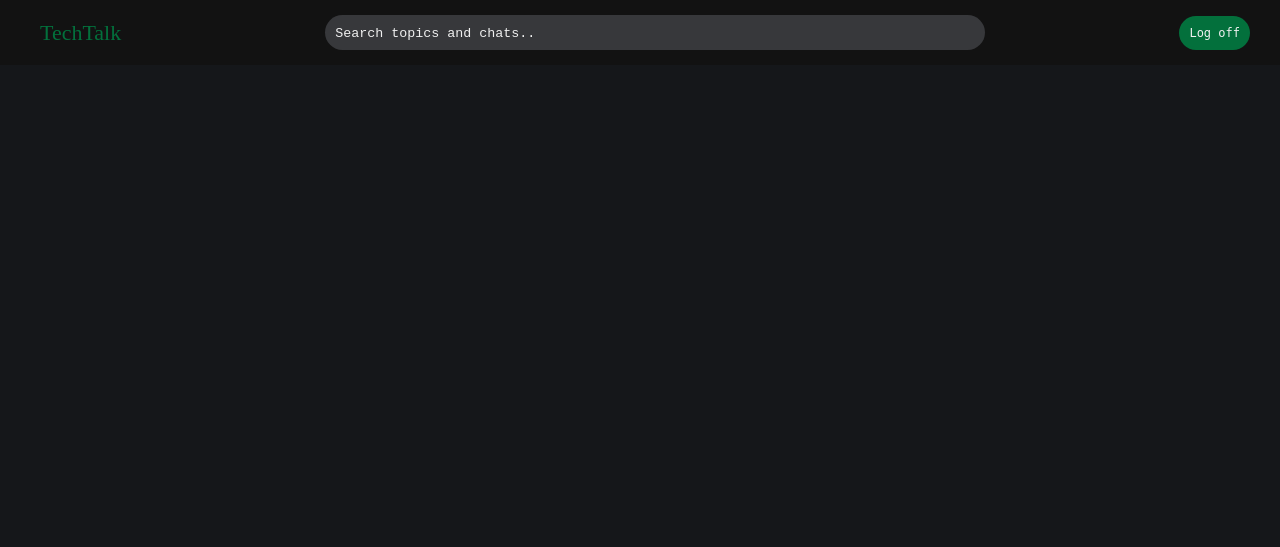
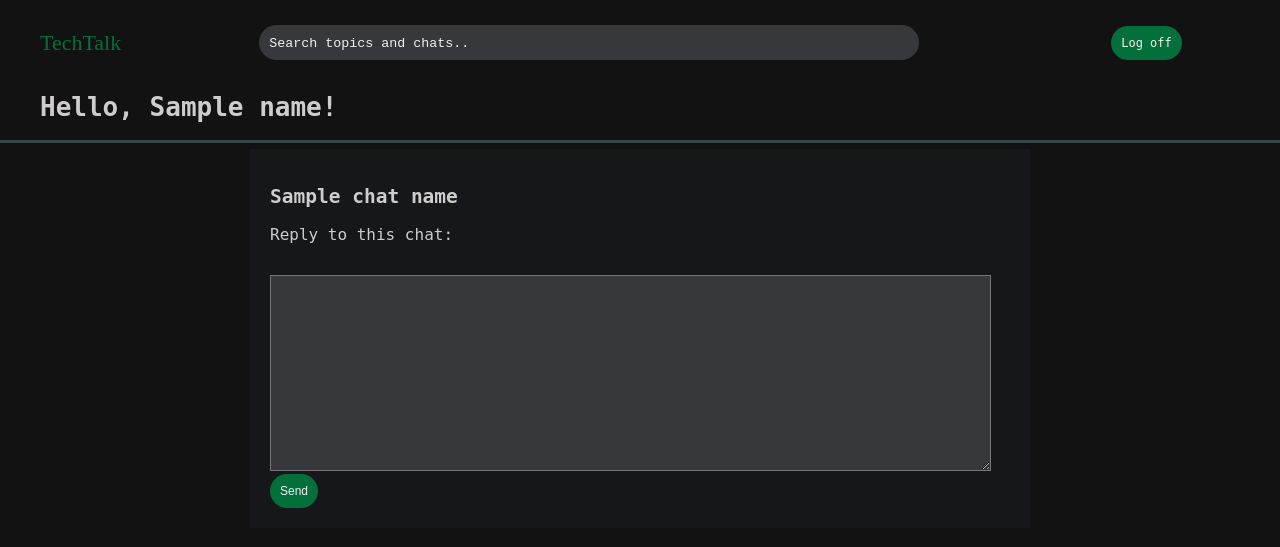
Before and after one commit to simkatti/TechTalk, a Flask app: template templates/chat.html in a window 1280 px wide. Shown: the top 547 px of the page. Run offline with Flask 3, Linux system fonts and the light colour scheme; the template is opened without the code that fills it: most values are stand-ins (such as "Sample title", 1, 10 or a date in 2020); some web fonts are replaced.

Commit message:
Created the final "chat" page where user can see all the messages in one chat and added timestamps. Still to do: add buttons

```diff
--- a/app.py
+++ b/app.py
@@ -4,4 +4,6 @@ from flask import Flask
 app = Flask(__name__)
 app.secret_key = getenv("SECRET_KEY")
 
+app.debug=True
+
 import routes
--- a/static/convo.css
+++ b/static/convo.css
@@ -1,31 +1,32 @@
 @import url('https://fonts.cdnfonts.com/css/press-start-2p');
 body {
-    background: #15171a;
+    background: #121212;
     color: #cecccc;
     font-family: monospace;
     margin: 0;
     padding: 0;
-
 }
 
 header {
     display: flex;
     flex-direction: row;
     align-items: center;
-    justify-content: space-between;
+    justify-content: flex-start;
     background-color: #121212;
     height: 65px;
     width: 100%;
+    margin-top: 10px;
 }
-.logo{
-    float: left;
+
+.logo {
     display: inline-block;
     text-align: center;
     color: #03703c;
     font-size: 20px;
-    font-family: 'Press Start 2P';font-size: 22px;
+    font-family: 'Press Start 2P';
+    font-size: 22px;
     padding: 10px;
-    text-decoration: None;
+    text-decoration: none;
     margin-left: 30px;
 }
 
@@ -36,22 +37,24 @@ header {
     border-radius: 20px;
     padding: 10px;
     width: 50%;
-    margin: 0 auto;
+    margin-left: 10%;
+    margin-right: 15%;
 }
+
 #searchbar::placeholder {
     color: #F0F0F0;
     font-family: 'Courier New', Courier, monospace;
 }
+
 .button-container {
     display: center;
     background-color: #03703c;
     border-radius: 20px;
     margin-right: 30px;
-   }
+}
 
 .logoff {
     color: #F0F0F0;
-    float: center;
     display: inline-block;
     text-align: center;
     font-size: 12px;
@@ -60,3 +63,44 @@ header {
     max-width: 100%;
     margin: 0 auto;
 }
+
+h1 {
+    margin-left: 40px;
+}
+
+.container {
+    width: 100%;
+    max-width: 800px;
+    margin: auto;
+    padding: 20px;
+    background-color: #15171a;
+    border-left: 10px solid #121212;
+    border-right: 10px solid #121212;
+    box-sizing: border-box;
+}
+
+hr {
+    border: none;
+    border-top: 3px solid #33464C;
+}
+
+p {
+    font-size: 16px;
+}
+
+textarea {
+    background-color: #37383b;
+    color: white;
+    font-size: 16px;
+}
+
+input[type="submit"] {
+    background-color: #03703c;
+    border-radius: 20px;
+    font-size: 12px;
+    color: #F0F0F0;
+    text-align: center;
+    padding: 10px;
+    text-decoration: none;
+    border: none;
+}
--- a/templates/chat.html
+++ b/templates/chat.html
@@ -2,25 +2,31 @@
 <head>
     <!--link rel="stylesheet" href="/home/csimona/Documents/TKT/Tietokannat ja webohjelmointi/sovellus/static/convo.css"/-->
     <link rel="stylesheet" type="text/css" href="{{url_for('static', filename="convo.css")}}"/>
-
 </head>
 <body>
     <title>Chat</title>
     <header>
         <a href="/home_page" class="logo">TechTalk</a>
-        </div>
         <input id="searchbar" type="text" placeholder="Search topics and chats..">
         <div class="button-container">
             <a href="/logout" class="logoff">Log off</a>
         </div>
     </header>
-    <div class="chat-container">
-        <!-- this will have messages from the database
-        1. Fetch messages from database -->
+    <h1>Hello, {{name}}!</h1>
+    <hr>
+    <div class="container">
+        <h2>{{ chat_name }}</h2>
+        {% for message, time in messages %}
+            <p>{{ message }}</p>
+            <small>{{ time }}</small>
+            <hr>
+        {% endfor %}
 
-
-
+        <form action="/chat" method="POST">
+            <p>Reply to this chat:</p>
+            <br>
+            <textarea name="new_message" rows="10" cols="70"></textarea>
+            <br>
+            <input type="submit" value="Send">
+        </form>
     </div>
-
-</body>
-</html>
```
Also changed, not shown: chats.py (+22 -2 lines), routes.py (+6 -7 lines).
